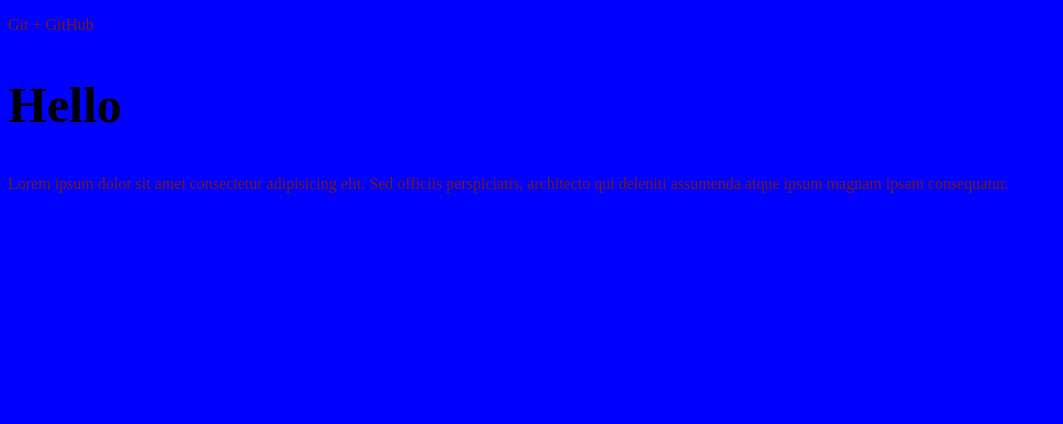
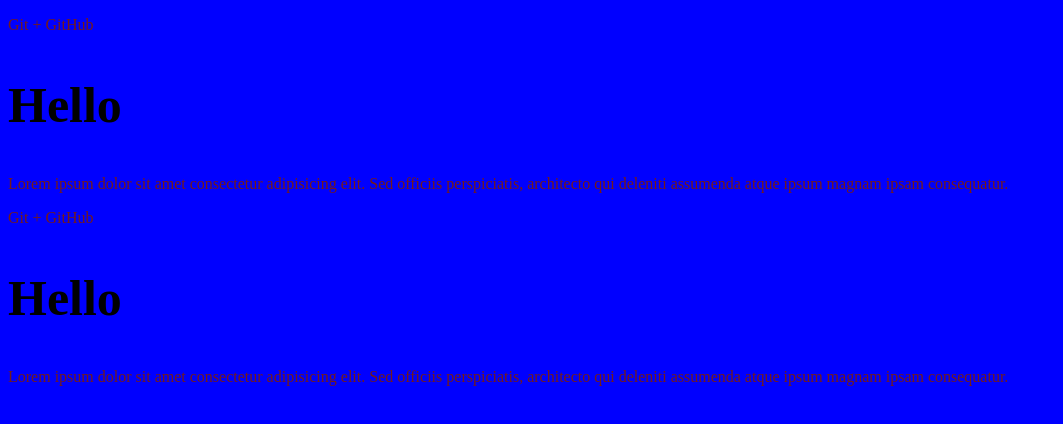
Before and after one commit to Alisultanov-15/gitTest, a plain HTML site: page index.html in a window 1280 px wide. Shown: the whole page, without its empty margins (0-1063 px from the left). Drawn offline with Linux system fonts and the light colour scheme.

Commit message:
ветка about и работа в ней

```diff
--- a/index.html
+++ b/index.html
@@ -11,5 +11,8 @@
     <P>Git + GitHub</P>
     <h2>Hello</h2>
     <p>Lorem ipsum dolor sit amet consectetur adipisicing elit. Sed officiis perspiciatis, architecto qui deleniti assumenda atque ipsum magnam ipsam consequatur.</p>
+    <P>Git + GitHub</P>
+    <h2>Hello</h2>
+    <p>Lorem ipsum dolor sit amet consectetur adipisicing elit. Sed officiis perspiciatis, architecto qui deleniti assumenda atque ipsum magnam ipsam consequatur.</p>
 </body>
 </html>
```
